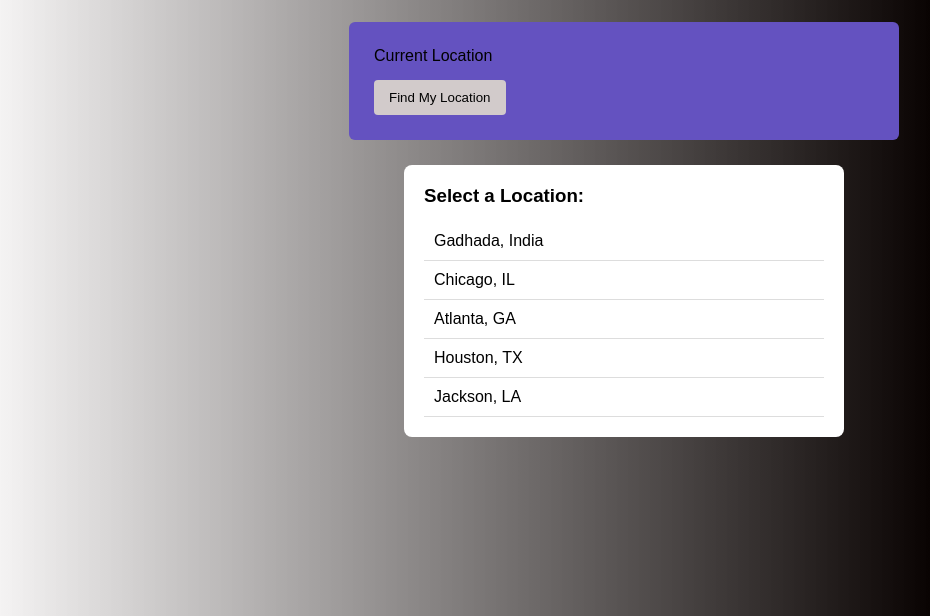
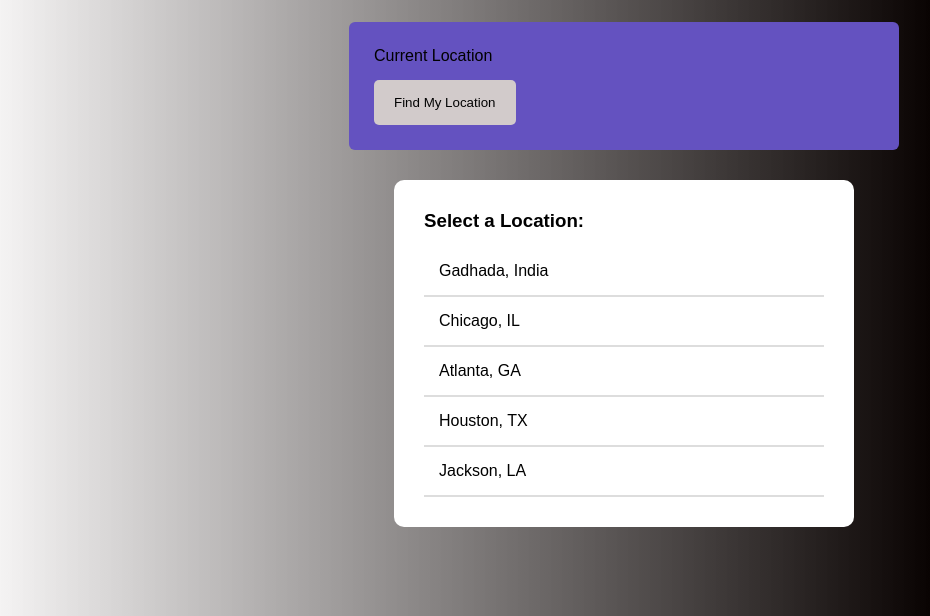
Before and after one commit to tdalal17/ITMD441-LAB4, a plain HTML site: page index.html in a window 1280 px wide. Shown: the part 184-800 px from the top of the page, without its empty margins (16-946 px from the left). Drawn offline with Linux system fonts and the light colour scheme.

Commit message:
added styling

```diff
--- a/CSS/style.css
+++ b/CSS/style.css
@@ -28,10 +28,10 @@ form p {
 input[type="button"] {
     background-color: #d2cbcb;
     color: #030303;
-    padding: 10px 15px;
+    padding: 15px 20px;
     border: none;
     cursor: pointer;
-    border-radius: 4px;
+    border-radius: 5px;
 }
 
 input[type="button"]:hover {
@@ -40,10 +40,10 @@ input[type="button"]:hover {
 
 #location-dropdown {
     max-width: 400px;
-    margin: 20px auto;
+    margin: 30px auto;
     background-color: #fff;
-    padding: 20px;
-    border-radius: 8px;
+    padding: 30px;
+    border-radius: 10px;
 }
 
 #location-dropdown h3 {
@@ -57,8 +57,8 @@ ul {
 }
 
 li {
-    padding: 10px;
-    border-bottom: 1px solid #ddd;
+    padding: 15px;
+    border-bottom: 2px solid #ddd;
     cursor: pointer;
 }
 
```
